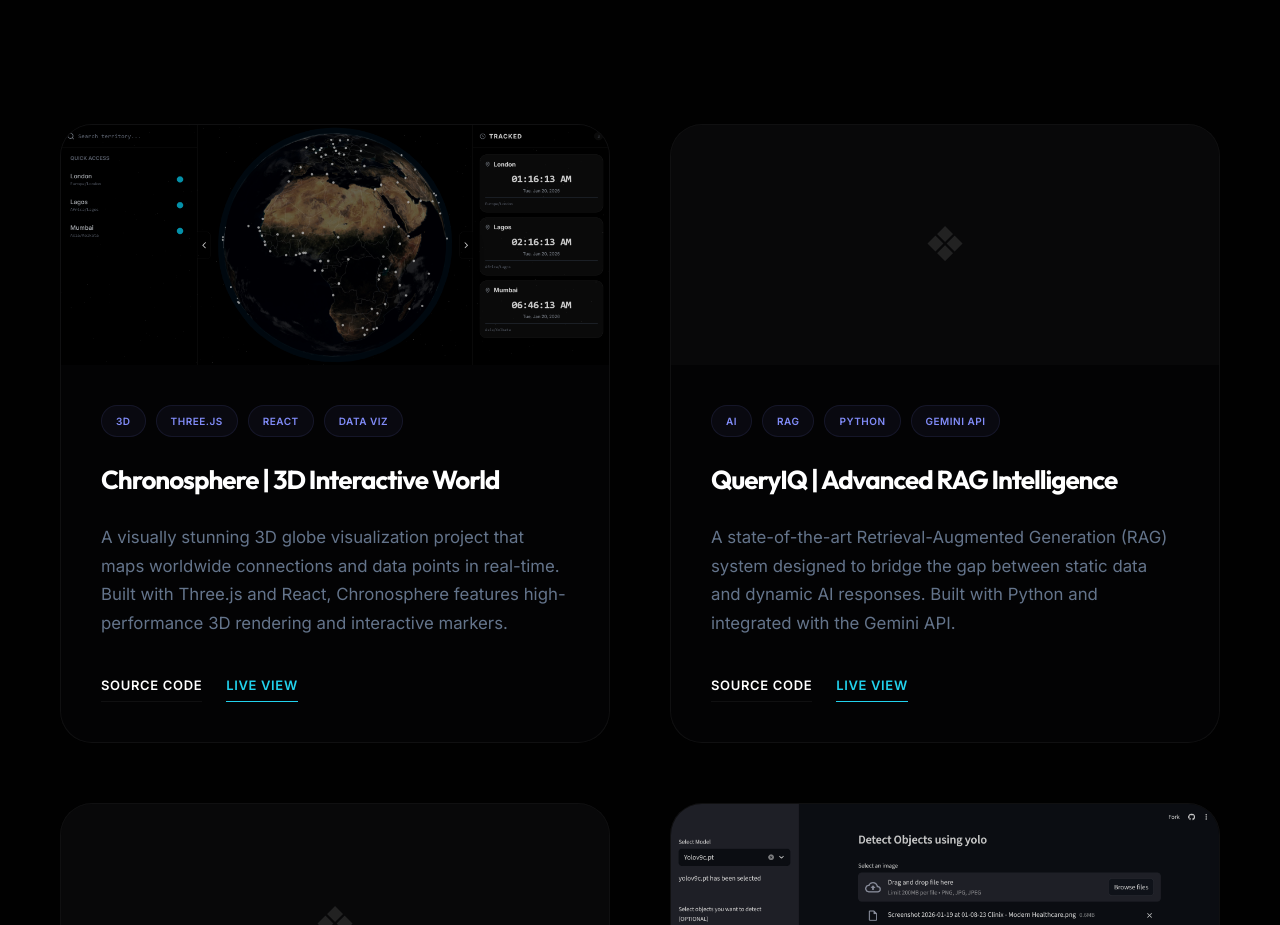
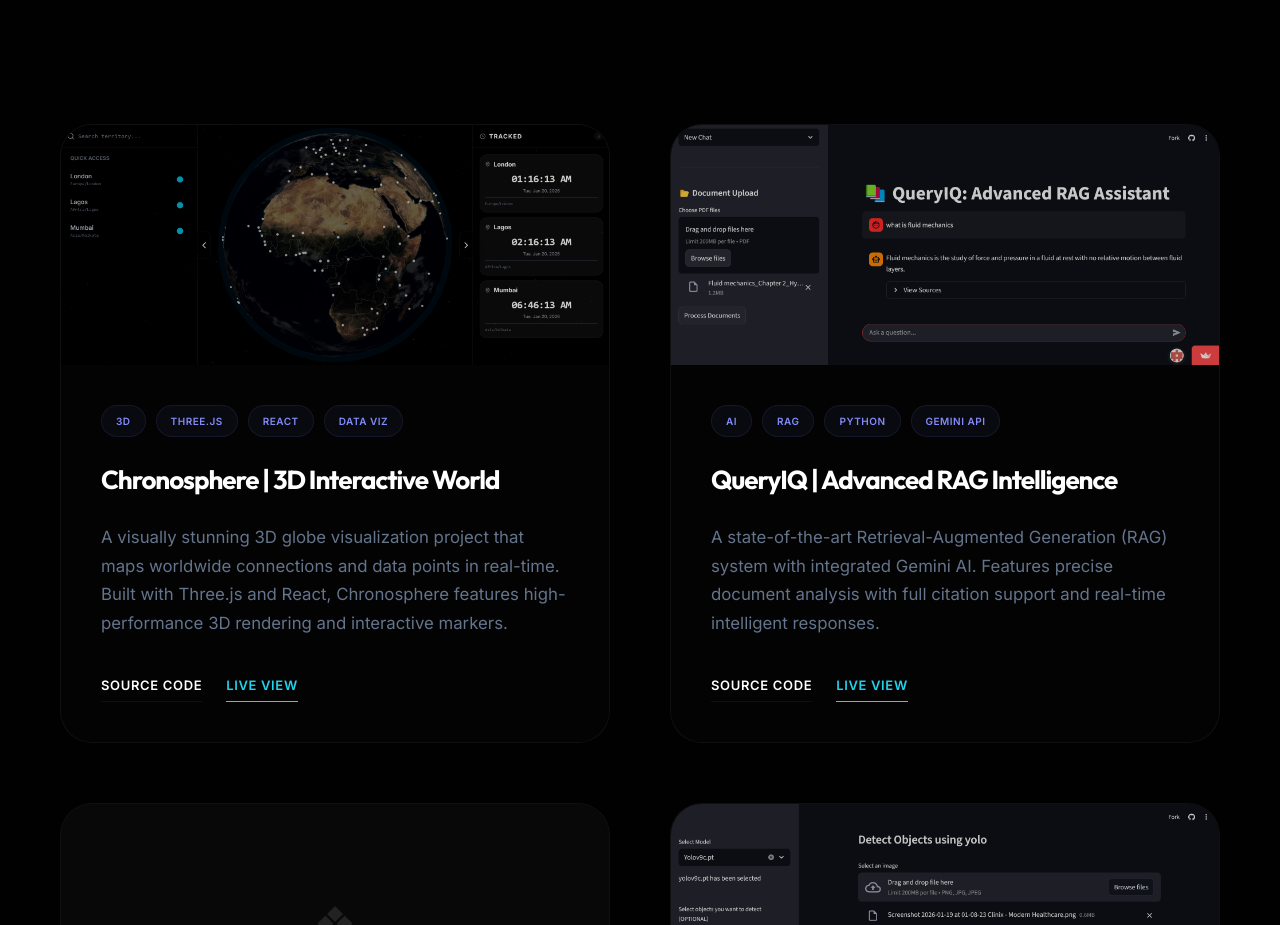
Before and after one commit to christian759/portfolio, a React (Vite) app: page / in a window 1280 px wide. Shown: the part 3420-4345 px from the top of the page. Built offline with nearby package versions, Linux system fonts and the light colour scheme.

Commit message:
added more info on queryiq

```diff
--- a/src/App.tsx
+++ b/src/App.tsx
@@ -35,10 +35,11 @@
     },
     {
       title: "QueryIQ | Advanced RAG Intelligence",
-      description: "A state-of-the-art Retrieval-Augmented Generation (RAG) system designed to bridge the gap between static data and dynamic AI responses. Built with Python and integrated with the Gemini API.",
+      description: "A state-of-the-art Retrieval-Augmented Generation (RAG) system with integrated Gemini AI. Features precise document analysis with full citation support and real-time intelligent responses.",
       tags: ["AI", "RAG", "Python", "Gemini API"],
       link: "https://github.com/christian759/QueryIQ",
-      demoLink: "https://query-iq.streamlit.app/"
+      demoLink: "https://query-iq.streamlit.app/",
+      image: "/query-iq.png"
     },
     {
       title: "Statify | Analytics Dashboard",
```
Also changed, not shown: public/query-iq.png (renamed from Screenshot 2026-01-20 at 03-29-02 QueryIQ · Streamlit.png).
